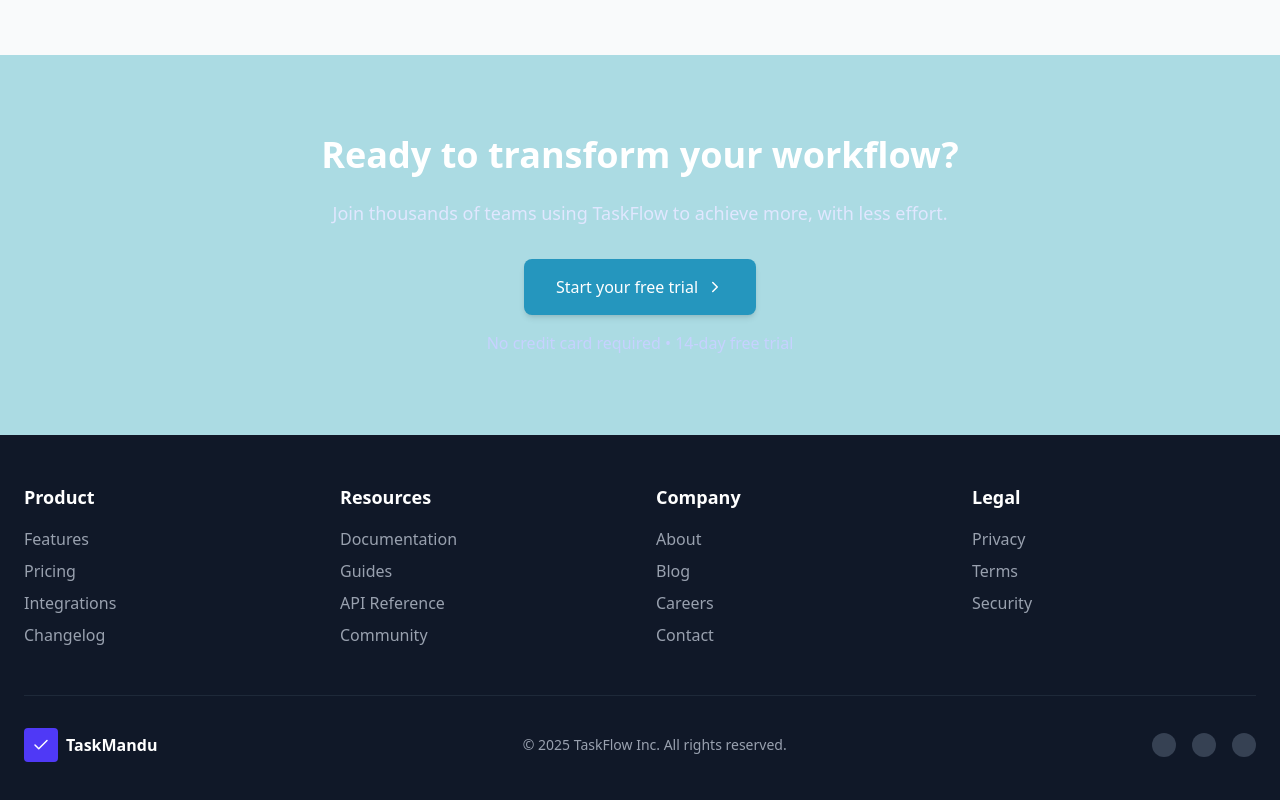
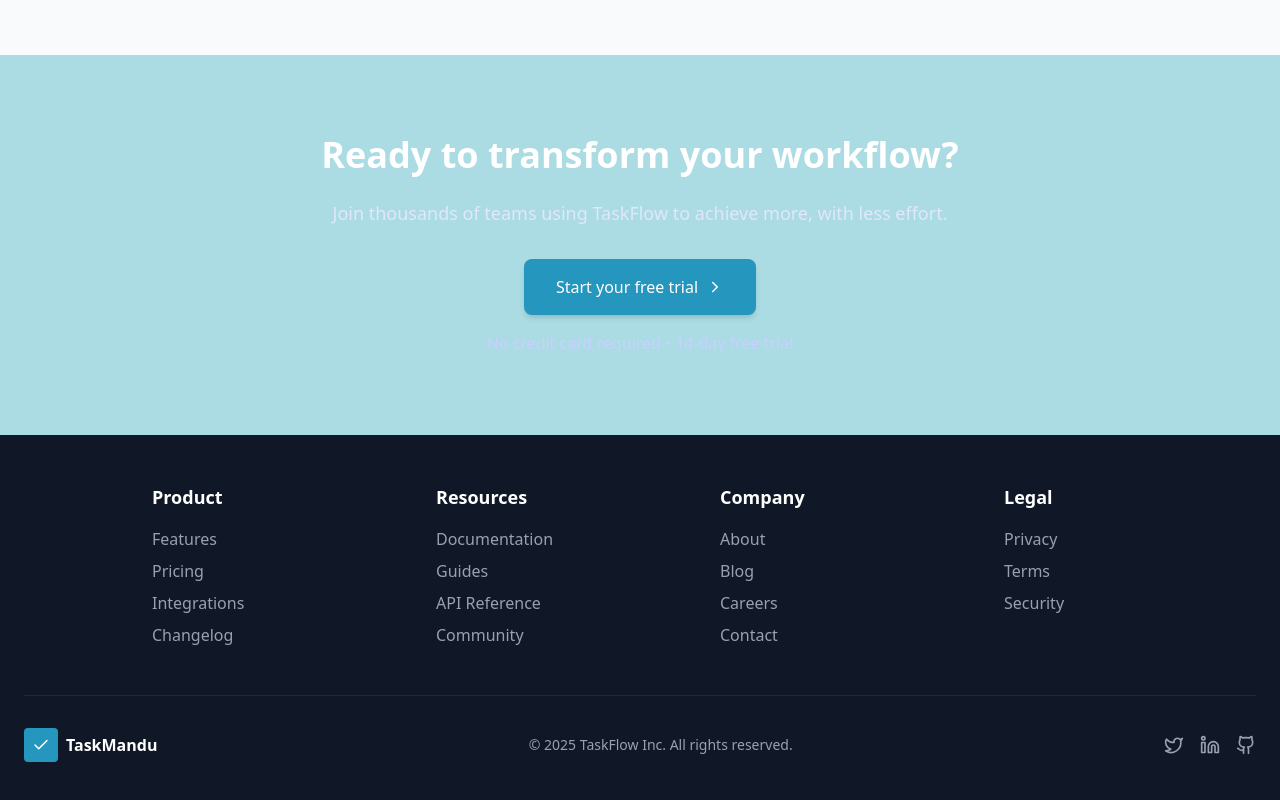
Before and after one commit to Prakash0604/task-frontend, a Next.js app: page / in a window 1280 px wide. Shown: the part 4742-5542 px from the top of the page. Built offline with nearby package versions, Linux system fonts and the light colour scheme.

Commit message:
color are manage and probaly manage

```diff
--- a/src/Components/Dashboard/footer.tsx
+++ b/src/Components/Dashboard/footer.tsx
@@ -1,10 +1,24 @@
 "use client";
-import Container from "@/Container/container";
-import { Check } from "lucide-react";
+import { Check, Twitter, Linkedin, Github } from "lucide-react";
 import Link from "next/link";
 
-export default function Footer() {
-  const footerLinks = [
+interface FooterLink {
+  name: string;
+  href: string;
+}
+
+interface FooterSection {
+  title: string;
+  links: FooterLink[];
+}
+
+interface SocialLink {
+  name: string;
+  href: string;
+  icon: JSX.Element;
+}
+
+const footerLinks: FooterSection[] = [
   {
     title: "Product",
     links: [
@@ -42,12 +56,31 @@ export default function Footer() {
   },
 ];
 
+const socialLinks: SocialLink[] = [
+  {
+    name: "Twitter",
+    href: "#",
+    icon: <Twitter className="w-5 h-5" />,
+  },
+  {
+    name: "LinkedIn",
+    href: "#",
+    icon: <Linkedin className="w-5 h-5" />,
+  },
+  {
+    name: "GitHub",
+    href: "#",
+    icon: <Github className="w-5 h-5" />,
+  },
+];
+
+const Footer: React.FC = () => {
   return (
     <footer className="bg-gray-900 text-white py-12 dark:bg-gray-900">
-      <Container className="container mx-auto px-4 md:px-6">
-        <Container className="grid grid-cols-2 md:grid-cols-4 gap-8 dark:text-white">
+      <div className="container mx-auto px-4 md:px-6 flex flex-col justify-between ">
+        <div className="grid grid-cols-2 sm:grid-cols-3 md:grid-cols-4 gap-8 dark:text-white md:pl-32 pl-auto">
           {footerLinks.map((section, index) => (
-            <Container key={index}>
+            <div key={index}>
               <h3 className="text-lg font-semibold mb-4">{section.title}</h3>
               <ul className="space-y-2">
                 {section.links.map((link, i) => (
@@ -61,46 +94,35 @@ export default function Footer() {
                   </li>
                 ))}
               </ul>
-            </Container>
+            </div>
           ))}
-        </Container>
-        <Container className="border-t border-gray-800 mt-12 pt-8 flex flex-col md:flex-row justify-between items-center">
-          <Container className="flex items-center space-x-2 mb-4 md:mb-0">
-            <Container className="bg-indigo-600 text-white p-2 rounded">
+        </div>
+        <div className="border-t border-gray-800 mt-12 pt-8 flex flex-col md:flex-row justify-between items-center">
+          <div className="flex items-center space-x-2 mb-4 md:mb-0">
+            <div className="bg-[#2596be] text-white p-2 rounded">
               <Check size={18} />
-            </Container>
+            </div>
             <span className="font-bold dark:text-white">TaskMandu</span>
-          </Container>
-          <p className="text-gray-400 text-sm dark:text-white">
+          </div>
+          <p className="text-gray-400 text-sm dark:text-gray-300">
             © 2025 TaskFlow Inc. All rights reserved.
           </p>
-          <Container className="flex space-x-4 mt-4 md:mt-0 dark:text-white">
+          <div className="flex space-x-4 mt-4 md:mt-0">
+            {socialLinks.map((social, index) => (
               <a
-              href="#"
+                key={index}
+                href={social.href}
                 className="text-gray-400 hover:text-white transition-colors dark:text-gray-300 dark:hover:text-white"
+                aria-label={social.name}
               >
-              <span className="sr-only">Twitter</span>
-              <div className="w-6 h-6 bg-gray-700 rounded-full"></div>
+                {social.icon}
               </a>
-            <a
-              href="#"
-              className="text-gray-400 hover:text-white transition-colors"
-            >
-              <span className="sr-only">LinkedIn</span>
-              <Container className="w-6 h-6 bg-gray-700 rounded-full">
-                <></>
-              </Container>
-            </a>
-            <a
-              href="#"
-              className="text-gray-400 hover:text-white transition-colors"
-            >
-              <span className="sr-only">GitHub</span>
-              <div className="w-6 h-6 bg-gray-700 rounded-full"></div>
-            </a>
-          </Container>
-        </Container>
-      </Container>
+            ))}
+          </div>
+        </div>
+      </div>
     </footer>
   );
-}
+};
+
+export default Footer;
--- a/src/Components/Form/login-form.tsx
+++ b/src/Components/Form/login-form.tsx
@@ -38,11 +38,11 @@ const LoginForm: React.FC = () => {
   };
 
   return (
-    <Container className="space-y-6">
+    <Container className="space-y-6 ">
       <Container>
         <Link
           href="/"
-          className="flex items-center text-sm text-gray-500 hover:text-gray-700"
+          className="flex items-center text-sm text-gray-500 hover:text-gray-700 dark:text-gray-400 dark:hover:text-gray-300"
         >
           <svg
             xmlns="http://www.w3.org/2000/svg"
@@ -175,7 +175,7 @@ const LoginForm: React.FC = () => {
           <input
             id="rememberMe"
             type="checkbox"
-            className="h-4 w-4 rounded border-gray-300 text-blue-600 focus:ring-blue-500"
+            className="h-4 w-4 rounded border-gray-300 text-blue-600 focus:ring-blue-500 cursor-pointer"
             disabled={isLoading}
             {...register("rememberMe")}
           />
@@ -190,7 +190,7 @@ const LoginForm: React.FC = () => {
         <button
           type="submit"
           disabled={isLoading}
-          className="flex w-full justify-center rounded-md bg-[#ec2a76] px-4 py-2 text-sm font-medium text-white shadow-sm hover:bg-[#ec2a76] focus:outline-none focus:ring-2 focus:ring-[#ec2a76] focus:ring-offset-2 disabled:cursor-not-allowed disabled:opacity-70"
+          className="flex w-full justify-center rounded-md bg-[#2596be] px-4 py-2 text-sm font-medium text-white shadow-sm hover:bg-[#2596be] focus:outline-none focus:ring-2 focus:ring-[#ec2a76] focus:ring-offset-2 disabled:cursor-not-allowed disabled:opacity-70 cursor-pointer"
         >
           {isLoading ? (
             <>
--- a/src/Components/taskComponents/sideBar.tsx
+++ b/src/Components/taskComponents/sideBar.tsx
@@ -24,13 +24,13 @@ function SidebarItem({ icon, label, active, onClick }: SidebarItemProps) {
     <button
       onClick={onClick}
       className={`flex flex-col items-center justify-center p-3 rounded-lg w-full transition-colors hover:bg-gray-100 dark:hover:bg-gray-500 ${
-        active ? "text-blue-600" : "text-gray-600 dark:text-white"
+        active ? "bg-[#2596be]" : "text-gray-600 dark:text-white"
       }`}
     >
       <div className="w-6 h-6 flex items-center justify-center">{icon}</div>
       <span
         className={`text-xs font-medium mt-1 ${
-          active ? "text-blue-600" : "text-gray-600 dark:text-white"
+          active ? "bg-[#2596be]" : "text-gray-600 dark:text-white"
         }`}
       >
         {label}
@@ -99,7 +99,7 @@ const Sidebar: React.FC<SidebarProps> = ({
     >
       <div className="p-4 flex items-center justify-between">
         <div className="flex items-center gap-2 cursor-pointer">
-          <div className="bg-blue-500 p-2 rounded-lg cursor-pointer">
+          <div className="bg-[#2596be] p-2 rounded-lg cursor-pointer">
             <SquareCheckBig className="text-white h-5 w-5 cursor-pointer" />
           </div>
           <span className="font-bold text-gray-800 dark:text-white">
--- a/src/app/login/page.tsx
+++ b/src/app/login/page.tsx
@@ -3,7 +3,7 @@ import Link from "next/link";
 import { LoginForm } from "@/Components/Form/login-form";
 const LoginPage: React.FC = () => {
   return (
-    <div className="flex max-h-screen">
+    <div className="flex max-h-screen dark:bg-gray-900">
       {/* Left side - Image */}
       <div className="hidden w-1/2 bg-gray-100 lg:block">
         <Image
```
Lines whose indentation alone changed are shown as unchanged.
